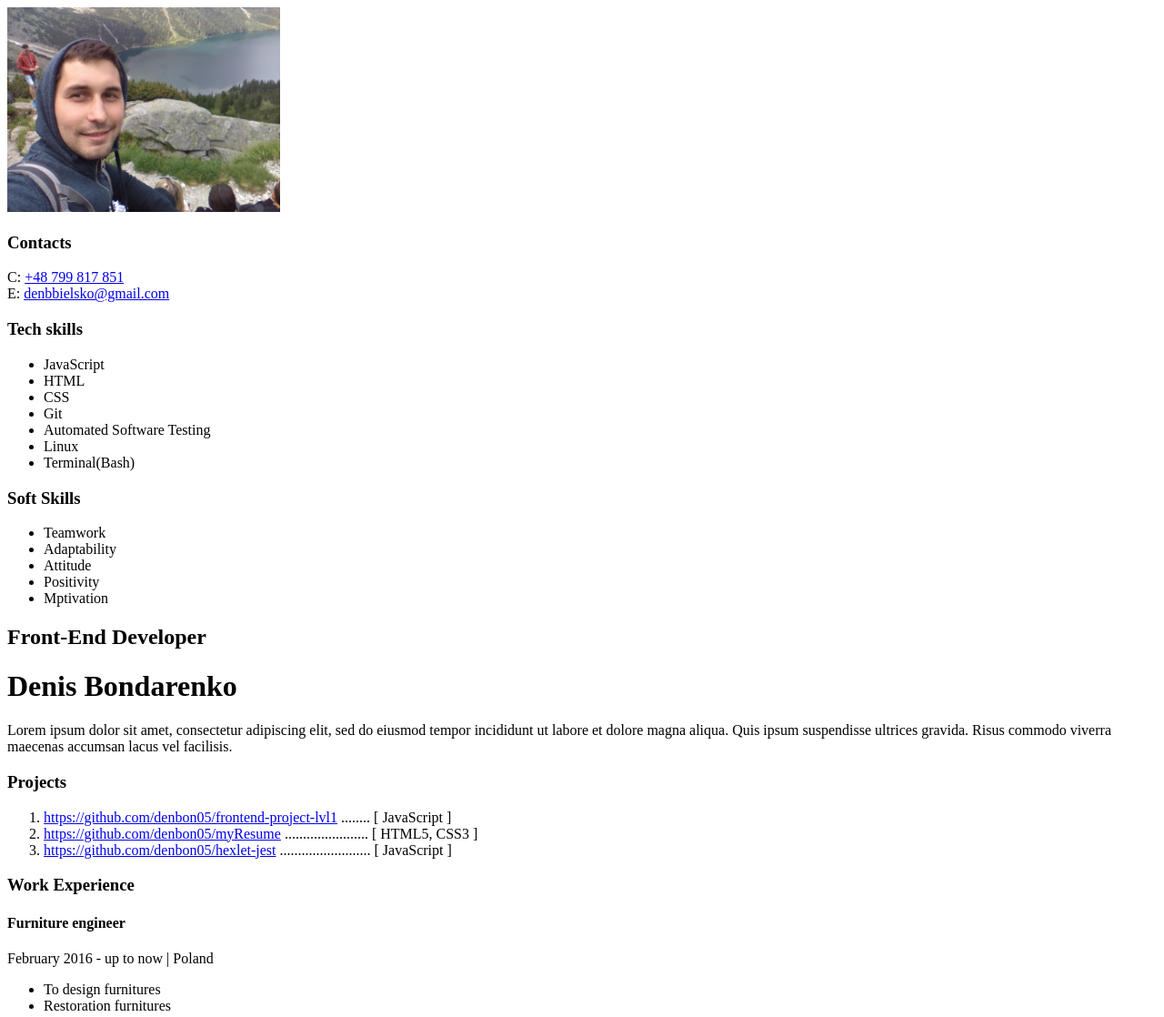
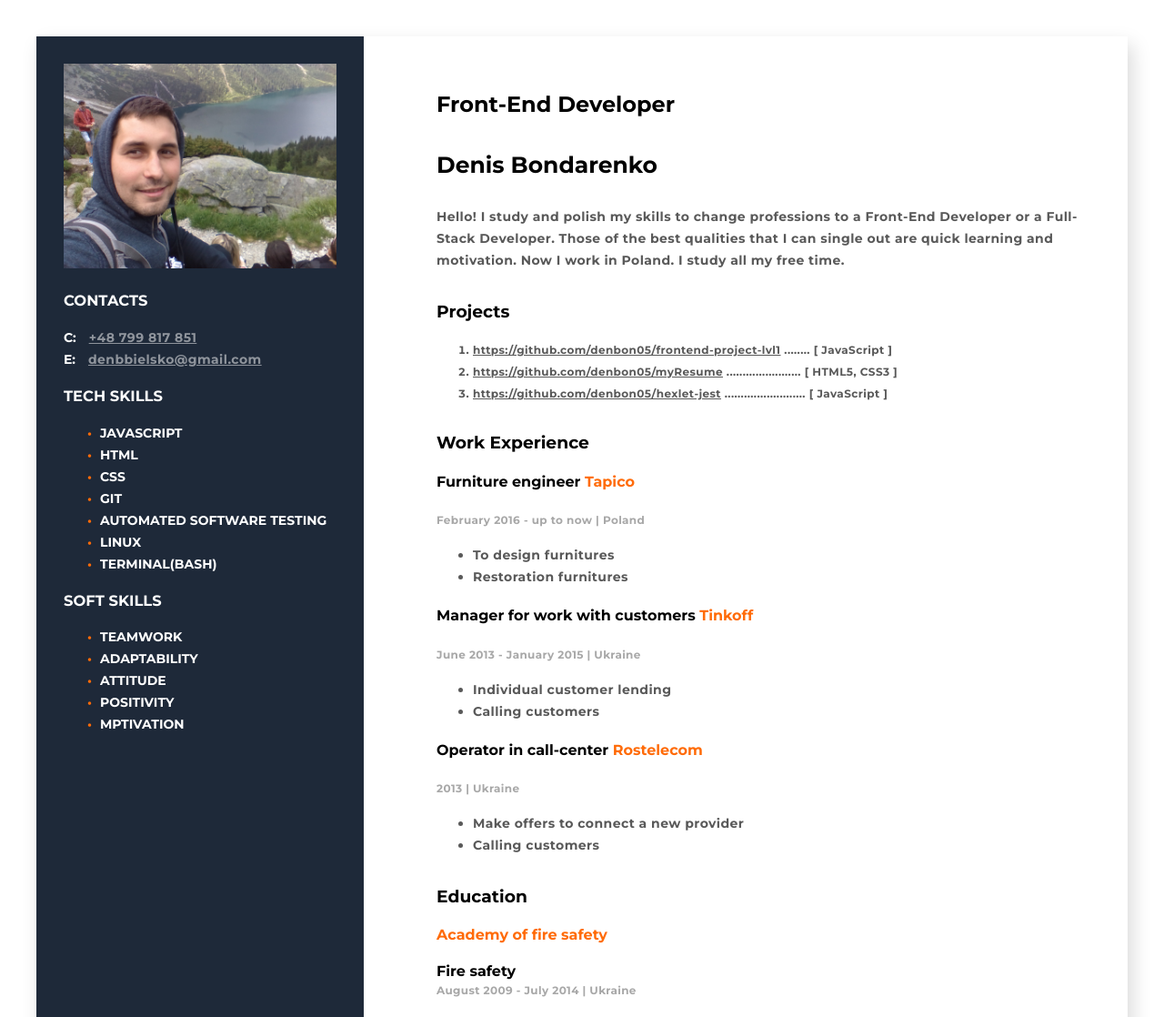
Before and after one commit to denbon05/myResume, a website: page index.html in a window 1280 px wide. Shown: the top 1118 px of the page at 91% size. Drawn offline with Linux system fonts and the light colour scheme.

Commit message:
created my resume

```diff
--- /dev/null
+++ b/css/style.css
@@ -0,0 +1,121 @@
+body {
+    margin: 40px;
+    box-shadow: 5px 9px 20px rgba(0, 0, 0, 0.15);
+    background-color: #ffffff;
+    font-family: 'Montserrat', sans-serif;
+}
+
+.main-container {
+    display: flex;
+    flex-direction: row;
+    justify-content: space-between;
+}
+
+.aside-container ul {
+    list-style: none;
+}
+
+.aside-container ul li::before {
+    content: "\2022";
+    color: #ff6b08;;
+    font-weight: bold;
+    display: inline-block;
+    width: 1em;
+    margin-left: -1em;
+}
+
+.aside-container {
+    color: #fff;
+    flex-basis: 25%;
+    padding: 30px;
+    background: #1e2939;
+    font-family: 'Montserrat', sans-serif;
+    font-size: 14px;
+    font-weight: 400;
+    line-height: 24px;
+    text-transform: uppercase;
+}
+
+.aside-container a {
+    padding-left: 10px;
+    width: 166px;
+    height: 39px;
+    opacity: 0.5;
+    color: #ffffff;
+    font-family: Montserrat;
+    font-size: 14px;
+    font-weight: 400;
+    line-height: 24px;
+    letter-spacing: 0.42px;
+    letter-spacing: 0.42px;
+    text-decoration: underline;
+    text-transform: lowercase;
+}
+
+.aside-container a:hover {
+    color: #fff;
+    opacity: 1;
+}
+
+.about-me {
+    flex-basis: 60%;
+    padding: 40px;
+    display: flex;
+    justify-content: flex-start;
+    align-items: flex-start;
+    flex-direction: column;
+}
+
+.main-img {
+    width: 100%;
+}
+
+h1 {
+    width: 171px;
+    height: 25px;
+    color: #000000;
+    font-family: Montserrat;
+    font-size: 25px;
+    font-weight: 700;
+    flex-basis: 100%;
+}
+
+.simple-text {
+    color: #595959;
+    font-size: 14px;
+    font-weight: 400;
+    line-height: 24px;
+    letter-spacing: 0.42px;
+}
+
+.ol-projects {
+    color: #595959;
+    font-size: 12px;
+    font-weight: 400;
+    line-height: 24px;
+    letter-spacing: 0.42px;
+}
+
+.ol-projects a {
+    color: #595959;
+}
+
+.ol-projects a:hover {
+    color: #1f1818;
+}
+
+h1 {
+    min-width: fit-content;
+}
+
+.job-places {
+    color: #ff6b08;
+}
+
+.dates {
+    color: #a8a8a8;
+    font-size: 12px;
+    font-weight: 400;
+    line-height: 24px;
+    letter-spacing: 0.36px;
+}
--- a/index.html
+++ b/index.html
@@ -4,12 +4,14 @@
     <meta charset="UTF-8">
     <meta name="viewport" content="width=device-width, initial-scale=1.0">
     <title>My resume</title>
+    <link rel="stylesheet" href="./css/style.css">
+    <link href="https://fonts.googleapis.com/css2?family=Montserrat:ital,wght@0,700;1,400&display=swap" rel="stylesheet">
 </head>
 <body>
     <!-- My container -->
-    <div>
-        <aside>
-            <img src="./img/IMG_20170611_142920.jpg" alt="my_photo" style="width: 300px;">
+    <div class="main-container">
+        <aside class="aside-container">
+            <img src="./img/IMG_20170611_142920.jpg" alt="my_photo" class="main-img">
             <!-- contacts container -->
             <div>
                 <h3>Contacts</h3>
@@ -47,14 +49,17 @@
         </aside>
 
         <!-- About me container -->
-        <div>
+        <div class="about-me">
             <h2>Front-End Developer</h2>
             <h1>Denis Bondarenko</h1>
-            <p>Lorem ipsum dolor sit amet, consectetur adipiscing elit, sed do eiusmod tempor incididunt ut labore et dolore magna aliqua. Quis ipsum suspendisse ultrices gravida. Risus commodo viverra maecenas accumsan lacus vel facilisis. </p>
+                <p class="simple-text">Hello! I study and polish my skills to change professions
+                    to a Front-End Developer or a Full-Stack Developer. Those of the best qualities that I can single out are quick learning
+                    and motivation.
+                    Now I work in Poland. I study all my free time.</p>
             <!-- Project container -->
             <div>
                 <h3>Projects</h3>
-                <ol>
+                <ol class="ol-projects">
                     <li>
                         <a href="https://github.com/denbon05/frontend-project-lvl1">https://github.com/denbon05/frontend-project-lvl1</a>
                         <span>........</span>
@@ -77,27 +82,27 @@
                 <h3>Work Experience</h3>
                 <!-- company 1 -->
                 <div>
-                    <h4>Furniture engineer</h4>
-                    <span>February 2016 - up to now | Poland</span>
-                    <ul>
+                    <h4>Furniture engineer <span class="job-places"> Tapico</span></h4>
+                    <span class="dates">February 2016 - up to now | Poland</span>
+                    <ul class="simple-text">
                         <li>To design furnitures</li>
                         <li>Restoration furnitures</li>
                     </ul>
                 </div>
                 <!-- company 2 -->
                 <div>
-                    <h4>Manager for work with customers</h4>
-                    <span>June 2013 - January 2015 | Ukraine</span>
-                    <ul>
+                    <h4>Manager for work with customers <span class="job-places"> Tinkoff</span></h4>
+                    <span class="dates">June 2013 - January 2015 | Ukraine</span>
+                    <ul class="simple-text">
                         <li>Individual customer lending</li>
                         <li>Calling customers</li>
                     </ul>
                 </div>
                 <!-- company 3 -->
                 <div>
-                    <h4>Operator in call-center</h4>
-                    <span>2013 | Ukraine</span>
-                    <ul>
+                    <h4>Operator in call-center <span class="job-places"> Rostelecom</span></h4>
+                    <span class="dates">2013 | Ukraine</span>
+                    <ul class="simple-text">
                         <li>Make offers to connect a new provider</li>
                         <li>Calling customers</li>
                     </ul>
@@ -106,9 +111,9 @@
             <!-- Education -->
             <div>
                 <h3>Education</h3>
-                <h4>Academy of fire safety</h4>
-                <span>Fire safety</span>
-                <span>August - July 2009 | Ukraine</span>
+                <h4 class="job-places">Academy of fire safety</h4>
+                <div>Fire safety</div>
+                <div class="dates">August 2009 - July 2014 | Ukraine</div>
             </div>
         </div>
 
--- a/package.json
+++ b/package.json
@@ -18,5 +18,8 @@
   "bugs": {
     "url": "https://github.com/denbon05/myResume/issues"
   },
-  "homepage": "https://github.com/denbon05/myResume#readme"
+  "homepage": "https://github.com/denbon05/myResume#readme",
+  "dependencies": {
+    "eslint": "^7.1.0"
+  }
 }
```
Also changed, not shown: 3 other files.
